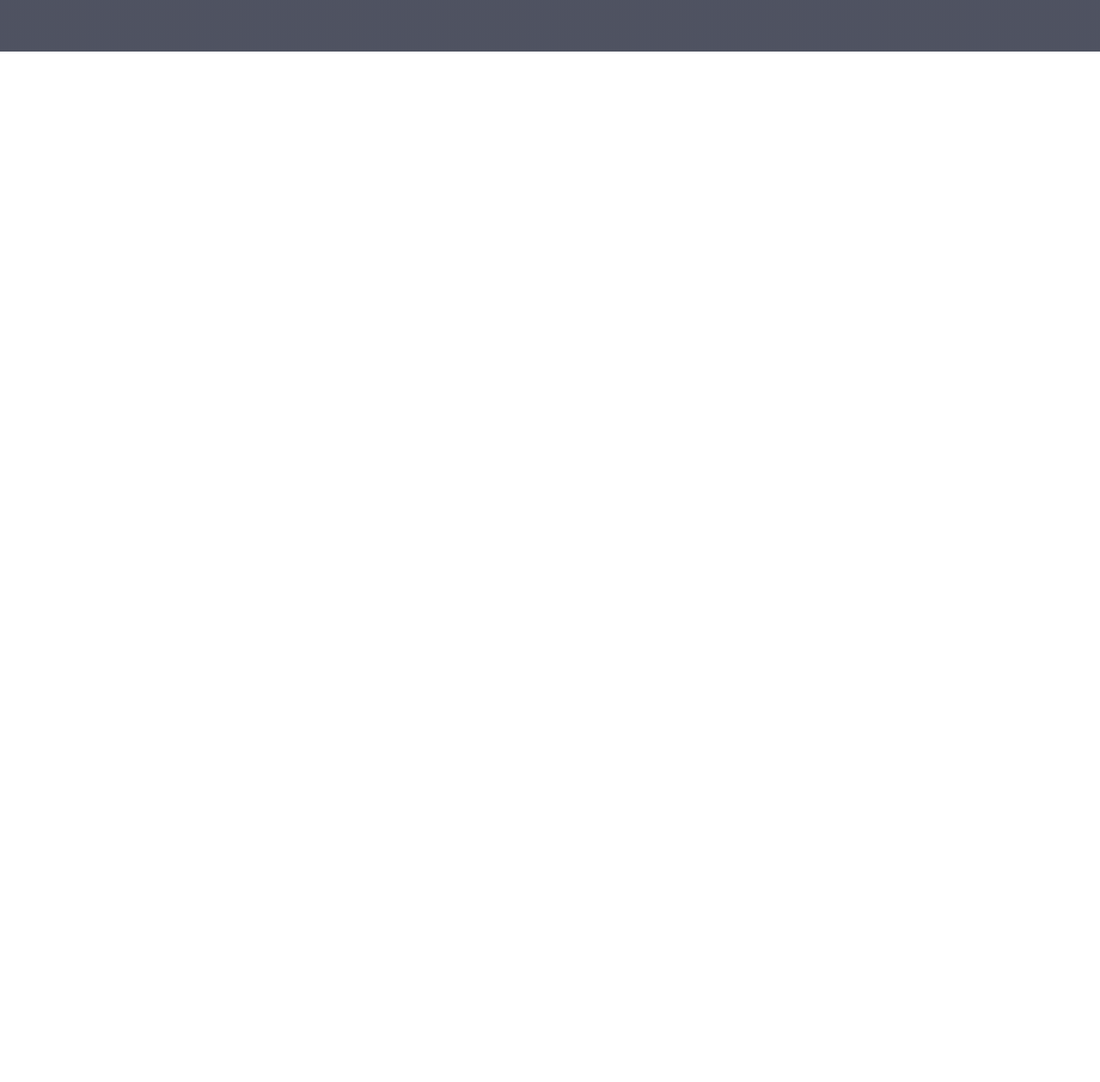
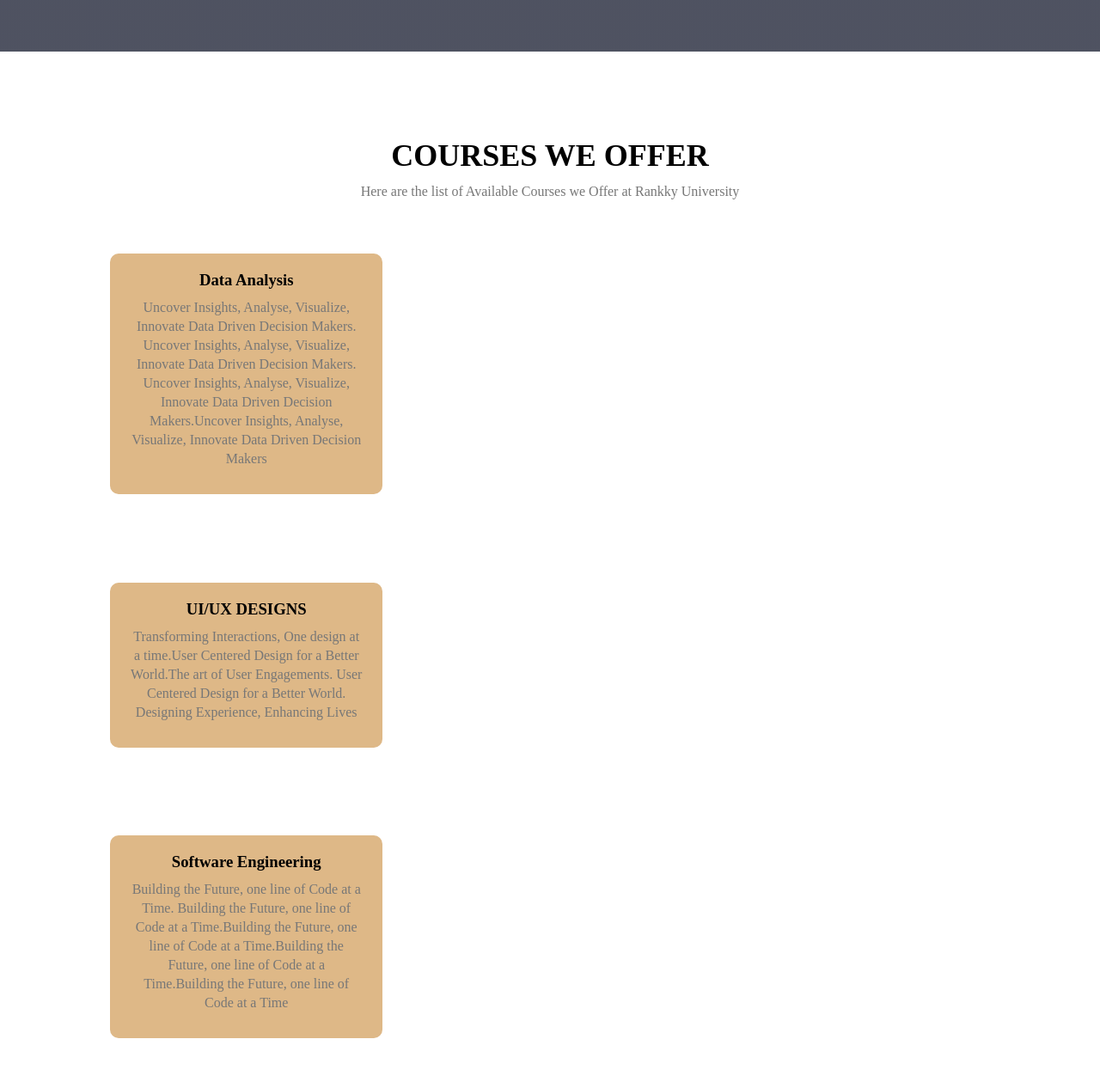
Before and after one commit to RANKKY13/website, a plain HTML site: page index.html in a window 1280 px wide. Shown: the part 740-1999 px from the top of the page at 86% size. Before the commit the page ends 800 px from the top, so only its background shows below. Drawn offline with Linux system fonts and the light colour scheme.

Commit message:
Add files via upload

```diff
--- a/index.html
+++ b/index.html
@@ -3,13 +3,13 @@
 <head>
     <meta charset="UTF-8">
     <meta name="viewport" content="width=device-width, initial-scale=1.0">
-    <title>UNIVERSITY WEBSITES</title>
+    <title>RANKKY UNIVERSITY</title>
     <link rel="stylesheet" href="style.css">
 </head>
 <body>
     <section class="header">
         <nav>
-            <a href="index.html"><img src="img/sap.png"></a>
+            <a href="index.html"><img src="img/logo.png"></a>
             <div class="nav-links">
                 <ul>
                     <li><a href="">HOME</a></li>
@@ -26,5 +26,31 @@
             <div class="hero-btn">Contact Us to Know More</div>
         </div>
     </section>
+
+    <!------------------------------DAY 05 Start here-------------------------------------->
+    <!------------------------------Courses offer Start here-------------------------------------->
+    <section class="Course">
+        <h1>COURSES WE OFFER</h1>
+        <P>Here are the list of Available Courses we Offer at Rankky University</P>
+
+        <div class="row">
+            <div class="Course-col">
+                <h3>Data Analysis</h3>
+                <p>Uncover Insights, Analyse, Visualize, Innovate Data Driven Decision Makers. Uncover Insights, Analyse, Visualize, Innovate Data Driven Decision Makers. Uncover Insights, Analyse, Visualize, Innovate Data Driven Decision Makers.Uncover Insights, Analyse, Visualize, Innovate Data Driven Decision Makers</p>
+            </div>
+        </div>
+        <div class="row">
+            <div class="Course-col">
+                <h3>UI/UX DESIGNS</h3>
+                <p>Transforming Interactions, One design at a time.User Centered Design for a Better World.The art of User Engagements. User Centered Design for a Better World. Designing Experience, Enhancing Lives</p>
+            </div>
+        </div>
+        <div class="row">
+            <div class="Course-col">
+                <h3>Software Engineering</h3>
+                <p>Building the Future, one line of Code at a Time. Building the Future, one line of Code at a Time.Building the Future, one line of Code at a Time.Building the Future, one line of Code at a Time.Building the Future, one line of Code at a Time</p>
+            </div>
+        </div>
+    </section>
 </body>
 </html>
--- a/style.css
+++ b/style.css
@@ -83,3 +83,54 @@ nav img{
     background: burlywood;
     transition: 1s;
 }
+/*-----------------Day 05 Start Here)-------------------*/
+@media(max-width: 700px){
+    .text-box h1{
+        font-size: 20px;
+    }
+    .nav-links ul li{
+        display: block;
+    }
+    .nav-links{
+        position: absolute;
+        background: burlywood;
+        height: 100vh;
+        width: 200px;
+        top: 0;
+        right: 0;
+        text-align: left;
+        z-index: 2;
+    }
+}
+/*--------courses offer start here------*/
+.Course{
+    width: 80%;
+    margin: auto;
+    text-align: center;
+    padding-top: 100px;
+}
+h1{
+    font-size: 36px;
+    font-weight: 600;
+}
+p{
+    color:#777;
+    font-size: 16px;
+    font-weight: 300;
+    line-height: 22px;
+    padding: 10px;
+}
+
+.row{
+    margin-top: 5%;
+    display: flex;
+    justify-content: space-between;
+}
+.Course-col{
+    flex-basis: 31%;
+    background: burlywood;
+    border-radius: 10px;
+    margin-bottom: 5%;
+    padding: 20px 12px;
+    box-sizing: border-box;
+}
```
